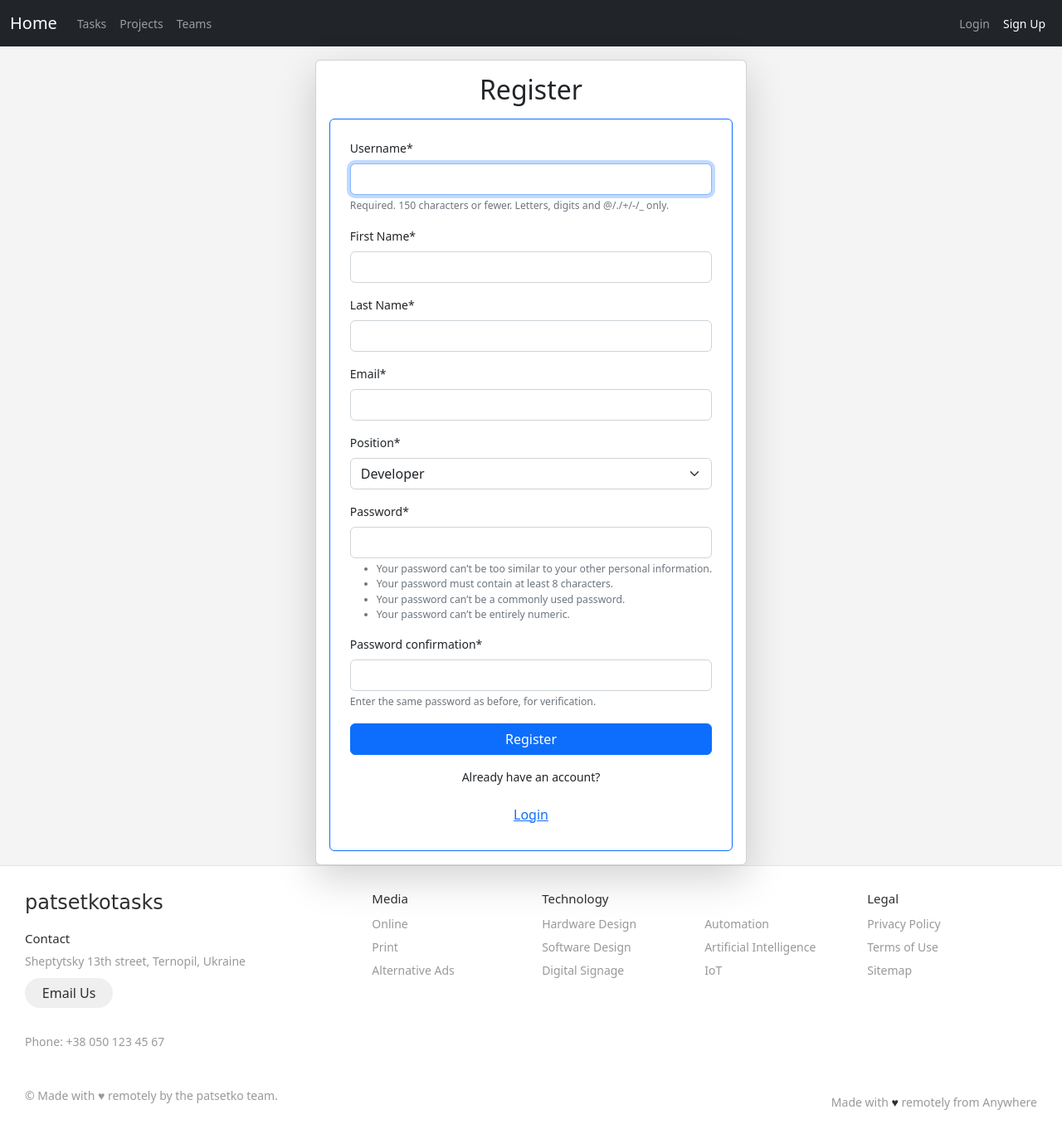
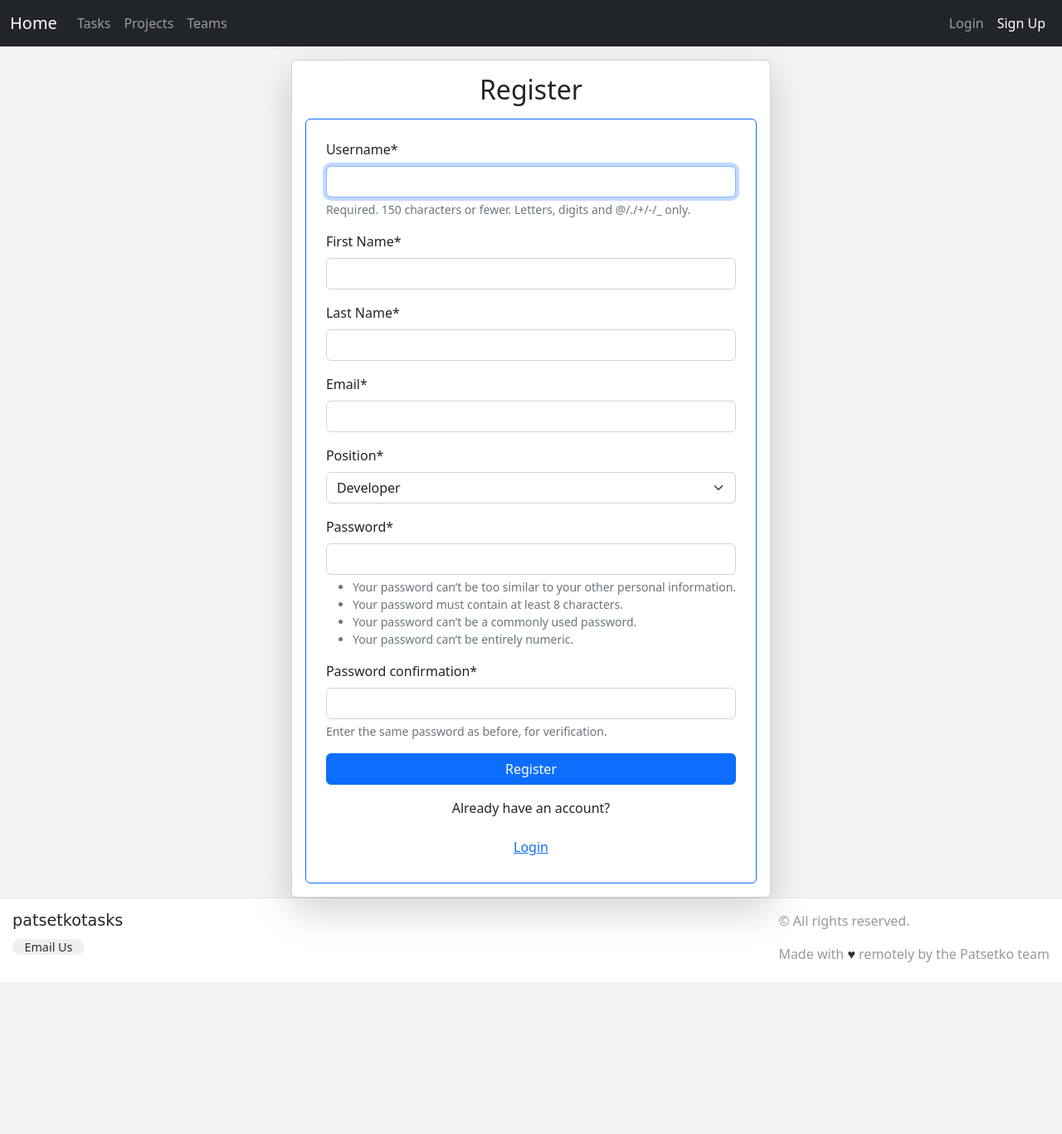
Before and after one commit to molodsh1y1/task-manager-IT-company, a Django app: page /accounts/register/ in a window 1280 px wide. Shown: the whole page at 83% size. After the commit the page ends 1184 px from the top, so only its background shows below. Run offline with Django 5.2, Linux system fonts and the light colour scheme; some libraries are stand-ins or nearby versions.

Commit message:
improve footer layout and change task creation form naming

```diff
--- a/static/css/styles.css
+++ b/static/css/styles.css
@@ -2,144 +2,44 @@
   box-sizing: border-box;
 }
 
-html {
-  font-size: 100%;
-}
-
 body {
+  margin: 0;
   font-family: acumin-pro, system-ui, sans-serif;
-  margin: 0;
-  display: grid;
-  grid-template-rows: auto 1fr auto;
-  font-size: 14px;
   background-color: #f4f4f4;
-  align-items: start;
-  min-height: 100vh;
+  display: flex;
+  flex-direction: column;
+  min-height: 100vh; /* Гарантує, що body буде займати всю висоту екрану */
 }
 
 .footer {
   display: flex;
-  flex-flow: row wrap;
-  padding: 30px 30px 20px 30px;
-  color: #2f2f2f;
+  flex-direction: row;
+  justify-content: space-between;
+  padding: 15px;
   background-color: #fff;
   border-top: 1px solid #e5e5e5;
-}
-
-.footer > * {
-  flex:  1 100%;
-}
-
-.footer__addr {
-  margin-right: 1.25em;
-  margin-bottom: 2em;
+  margin-top: auto; /* Важливо для прикріплення футера до низу */
 }
 
 .footer__logo {
   font-family: 'Pacifico', cursive;
-  font-weight: 400;
+  font-size: 1.2rem;
   text-transform: lowercase;
-  font-size: 1.5rem;
-}
-
-.footer__addr h2 {
-  margin-top: 1.3em;
-  font-size: 15px;
-  font-weight: 400;
-}
-
-.nav__title {
-  font-weight: 400;
-  font-size: 15px;
-}
-
-.footer address {
-  font-style: normal;
-  color: #999;
 }
 
 .footer__btn {
-  display: flex;
-  align-items: center;
-  justify-content: center;
-  height: 36px;
-  max-width: max-content;
   background-color: rgb(33, 33, 33, 0.07);
   border-radius: 100px;
   color: #2f2f2f;
-  line-height: 0;
-  margin: 0.6em 0;
-  font-size: 1rem;
-  padding: 0 1.3em;
-}
-
-.footer ul {
-  list-style: none;
-  padding-left: 0;
-}
-
-.footer li {
-  line-height: 2em;
-}
-
-.footer a {
+  font-size: 0.9rem;
+  padding: 0 1em;
   text-decoration: none;
 }
 
-.footer__nav {
-  display: flex;
-  flex-flow: row wrap;
-}
-
-.footer__nav > * {
-  flex: 1 50%;
-  margin-right: 1.25em;
-}
-
-.nav__ul a {
+.legal {
   color: #999;
-}
-
-.nav__ul--extra {
-  column-count: 2;
-  column-gap: 1.25em;
-}
-
-.legal {
-  display: flex;
-  flex-wrap: wrap;
-  color: #999;
-}
-
-.legal__links {
-  display: flex;
-  align-items: center;
 }
 
 .heart {
   color: #2f2f2f;
 }
-
-@media screen and (min-width: 24.375em) {
-  .legal .legal__links {
-    margin-left: auto;
-  }
-}
-
-@media screen and (min-width: 40.375em) {
-  .footer__nav > * {
-    flex: 1;
-  }
-
-  .nav__item--extra {
-    flex-grow: 2;
-  }
-
-  .footer__addr {
-    flex: 1 0px;
-  }
-
-  .footer__nav {
-    flex: 2 0px;
-  }
-}
--- a/templates/includes/footer.html
+++ b/templates/includes/footer.html
@@ -1,89 +1,14 @@
 <footer class="footer">
   <div class="footer__addr">
     <h1 class="footer__logo">PatsetkoTasks</h1>
-
-    <h2>Contact</h2>
-
-		<address>
-			Sheptytsky 13th street, Ternopil, Ukraine<br>
-			<a class="footer__btn" href="mailto:info@patsetkotasks.com">Email Us</a><br>
-			Phone: +38 050 123 45 67
-		</address>
+    <address>
+      <a class="footer__btn" href="mailto:info@patsetkotasks.com">Email Us</a><br>
+    </address>
   </div>
-
-  <ul class="footer__nav">
-    <li class="nav__item">
-      <h2 class="nav__title">Media</h2>
-
-      <ul class="nav__ul">
-        <li>
-          <a href="#">Online</a>
-        </li>
-
-        <li>
-          <a href="#">Print</a>
-        </li>
-
-        <li>
-          <a href="#">Alternative Ads</a>
-        </li>
-      </ul>
-    </li>
-
-    <li class="nav__item nav__item--extra">
-      <h2 class="nav__title">Technology</h2>
-
-      <ul class="nav__ul nav__ul--extra">
-        <li>
-          <a href="#">Hardware Design</a>
-        </li>
-
-        <li>
-          <a href="#">Software Design</a>
-        </li>
-
-        <li>
-          <a href="#">Digital Signage</a>
-        </li>
-
-        <li>
-          <a href="#">Automation</a>
-        </li>
-
-        <li>
-          <a href="#">Artificial Intelligence</a>
-        </li>
-
-        <li>
-          <a href="#">IoT</a>
-        </li>
-      </ul>
-    </li>
-
-    <li class="nav__item">
-      <h2 class="nav__title">Legal</h2>
-
-      <ul class="nav__ul">
-        <li>
-          <a href="#">Privacy Policy</a>
-        </li>
-
-        <li>
-          <a href="#">Terms of Use</a>
-        </li>
-
-        <li>
-          <a href="#">Sitemap</a>
-        </li>
-      </ul>
-    </li>
-  </ul>
-
   <div class="legal">
-    <p>&copy; Made with ♥ remotely by the patsetko team.</p>
-
+    <p>&copy; All rights reserved.</p>
     <div class="legal__links">
-      <span>Made with <span class="heart">♥</span> remotely from Anywhere</span>
+      <span>Made with <span class="heart">♥</span> remotely by the Patsetko team</span>
     </div>
   </div>
 </footer>
--- a/todo_list/forms.py
+++ b/todo_list/forms.py
@@ -3,7 +3,7 @@ from django import forms
 from .models import Task, Team, Project
 
 
-class CreateTaskForm(forms.ModelForm):
+class TaskCreateForm(forms.ModelForm):
     class Meta:
         model = Task
         fields = [
```
Also changed, not shown: accounts/urls.py (+6 -2 lines), todo_list/views.py (+4 -3 lines).
